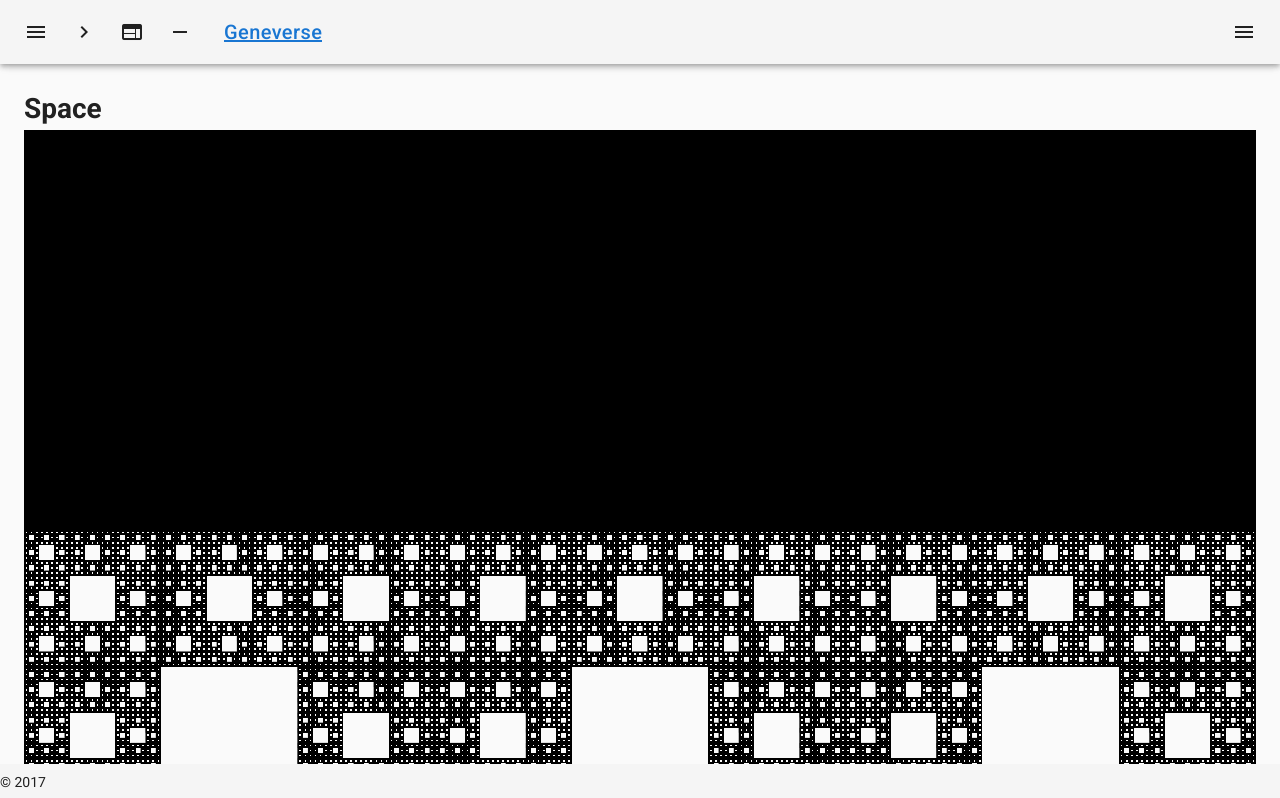
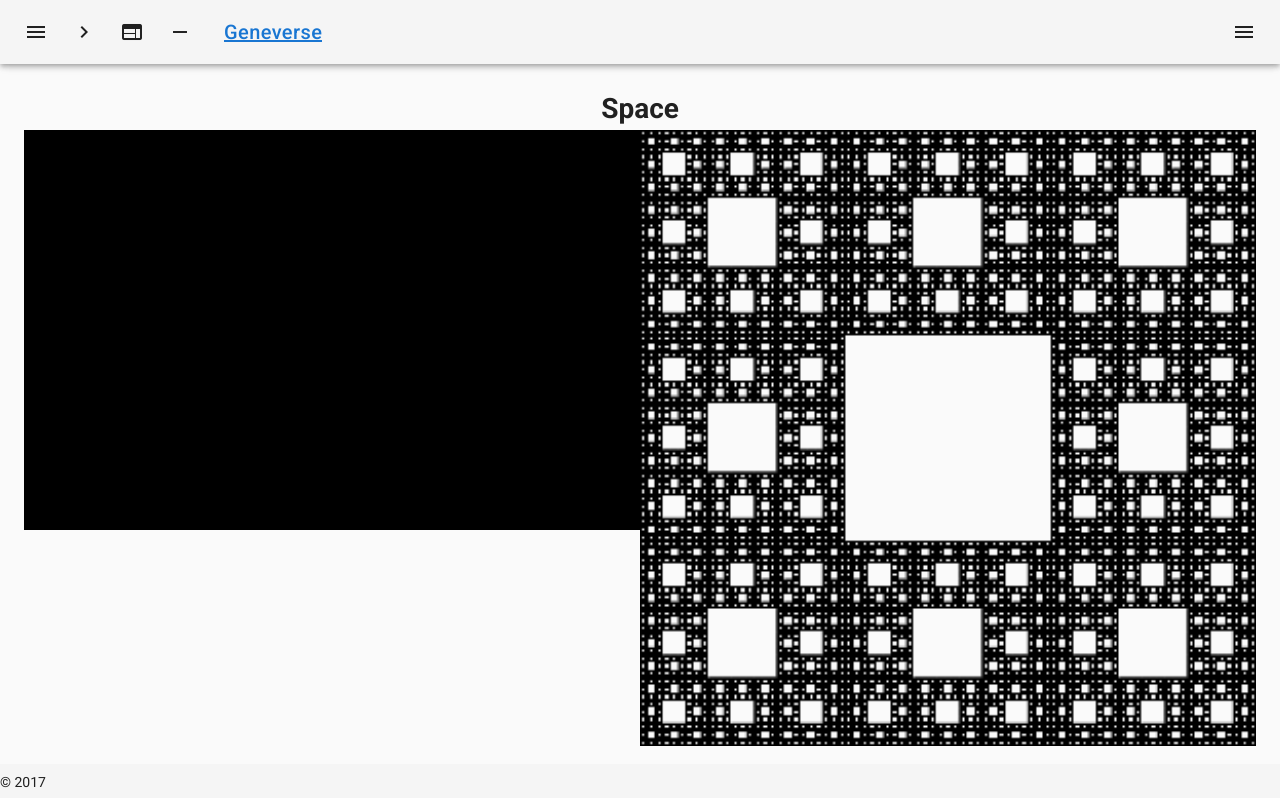
Before and after one commit to d2emon/geneverse, a Vue app in the folder frontend/: page /#/space in a window 1280 px wide. Shown: the top 798 px of the page. Built offline with nearby package versions, Linux system fonts and the light colour scheme; no server answers.

Commit message:
Auto resize

```diff
--- a/frontend/src/components/MengerSponge.vue
+++ b/frontend/src/components/MengerSponge.vue
@@ -6,9 +6,9 @@
 export default {
   name: 'MengerSponge',
   props: {
-    size: { type: Number, default: 300 },
+    size: Number,
     iterations: { type: Number, default: 4 },
-    style: { type: String, default: '#000000' }
+    cellStyle: { type: String, default: '#000000' }
   },
   data: () => ({
     canvas: null,
@@ -19,7 +19,7 @@ export default {
       if (iteration <= 0) return
       let d = size / 3
       if (d < 1) return
-      this.context.fillStyle = this.style
+      this.context.fillStyle = this.cellStyle
       this.context.fillRect(x, y, size, size)
       for (let i = 0; i < size; i += d) {
         for (let j = 0; j < size; j += d) {
@@ -32,15 +32,16 @@ export default {
       }
     },
     draw () {
+      this.canvas.height = this.canvas.width
       this.context.clearRect(0, 0, this.canvas.width, this.canvas.height)
 
-      this.sponge(0, 0, this.size, this.iterations)
+      let size = this.size || this.canvas.width
+      this.sponge(0, 0, size, this.iterations)
     }
   },
   watch: {
     size: function (value) {
       this.canvas.width = value
-      this.canvas.height = value
       this.draw()
     }
   },
@@ -48,8 +49,7 @@ export default {
     this.canvas = this.$refs.menger
     this.context = this.canvas.getContext('2d')
 
-    this.canvas.width = this.size
-    this.canvas.height = this.size
+    if (this.size) this.canvas.width = this.size
 
     this.draw()
   },
--- a/frontend/src/components/Starfield.vue
+++ b/frontend/src/components/Starfield.vue
@@ -7,8 +7,8 @@ export default {
   name: 'Starfield',
   props: {
     stars: Array,
-    width: { type: Number, default: 400 },
-    height: { type: Number, default: 400 },
+    width: Number,
+    height: Number,
     depth: { type: Number, default: 400 },
     starSize: { type: Number, default: 1 },
     starStyle: { type: String, default: '#ffffff' },
@@ -25,8 +25,8 @@ export default {
   }),
   methods: {
     projectStar (star) {
-      let x0 = this.width / 2
-      let y0 = this.height / 2
+      let x0 = this.canvas.width / 2
+      let y0 = this.canvas.height / 2
       let distance = star.z - this.pos
       if (distance <= 0) distance += this.depth
       let modifier = 1 - distance / this.depth
@@ -65,8 +65,8 @@ export default {
     this.canvas = this.$refs.starfield
     this.context = this.canvas.getContext('2d')
 
-    this.canvas.width = this.width
-    this.canvas.height = this.height
+    if (this.width) this.canvas.width = this.width
+    if (this.height) this.canvas.height = this.height
 
     this.pos = this.initialPos
 
--- a/frontend/src/pages/Space.vue
+++ b/frontend/src/pages/Space.vue
@@ -1,22 +1,29 @@
 <template>
   <v-container fluid>
-
+    <v-layout row wrap>
+      <v-flex xs12>
         <h1>Space</h1>
-
-    <div class="star-field" ref="space" @click="play">
+      </v-flex>
+      <v-flex xs6 ref="space">
+        <div class="star-field" @click="play">
             <Starfield
+              style="width: 100%; height: 100%;"
               :stars="this.stars"
-        :width="this.width"
-        :height="this.height"
               :depth="this.depth"
               :starSize="4"
               :animate="this.animating"
             />
         </div>
+      </v-flex>
+      <v-flex xs6>
         <MengerSponge
-       :size="this.width"
+           style="width: 100%;"
            :iterations="16"
         />
+      </v-flex>
+    </v-layout>
+    <div>
+    </div>
   </v-container>
 </template>
 
@@ -34,8 +41,6 @@ export default {
     stars () { return this.$store.state.stars.stars }
   },
   data: () => ({
-    width: 400,
-    height: 400,
     depth: 1000,
 
     animating: false
@@ -45,14 +50,15 @@ export default {
   },
   mounted () {
     this.$store.dispatch('stars/load', { count: 500 })
-    this.width = this.$refs.space.offsetWidth
   }
 }
 </script>
 
 <style scoped>
+h1 {
+  text-align: center;
+}
 .star-field {
-  width: 100%;
   height: 400px;
   background-color: black;
   text-align: center;
```
Lines whose indentation alone changed are shown as unchanged.
